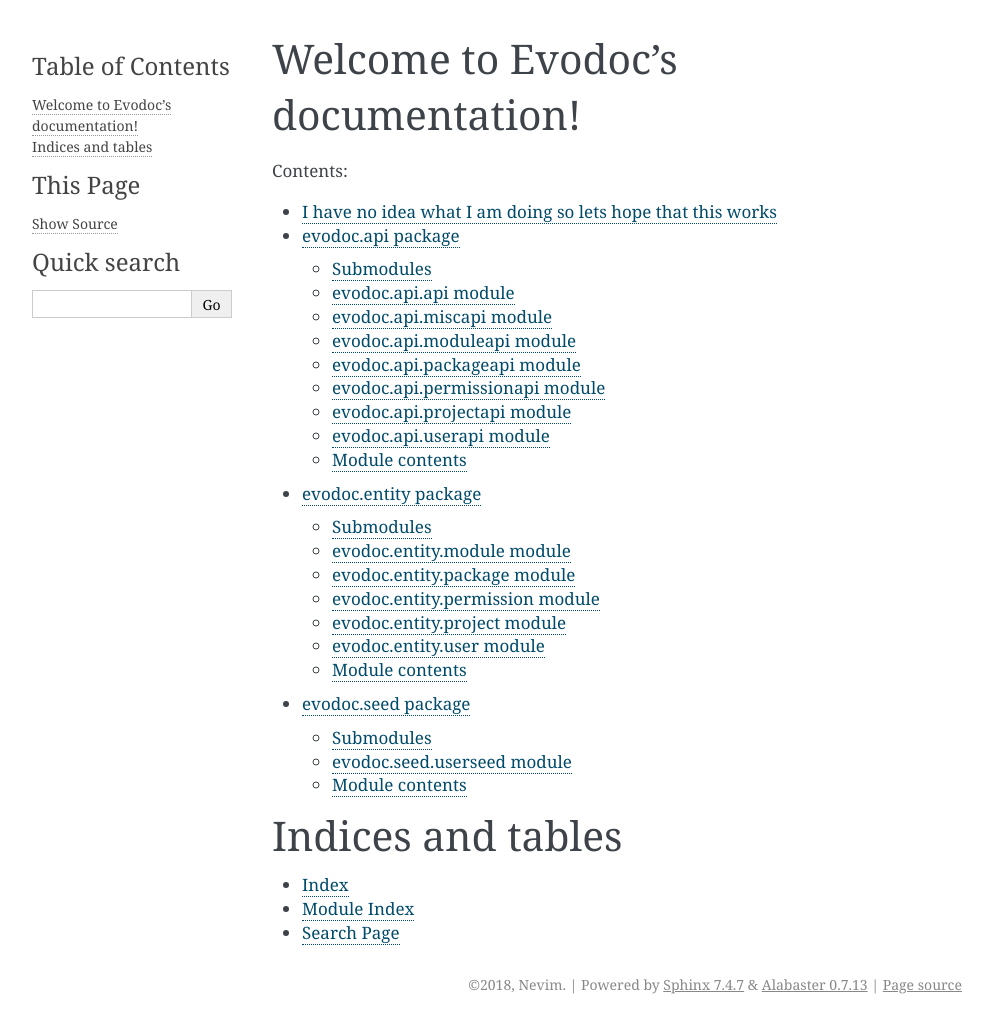
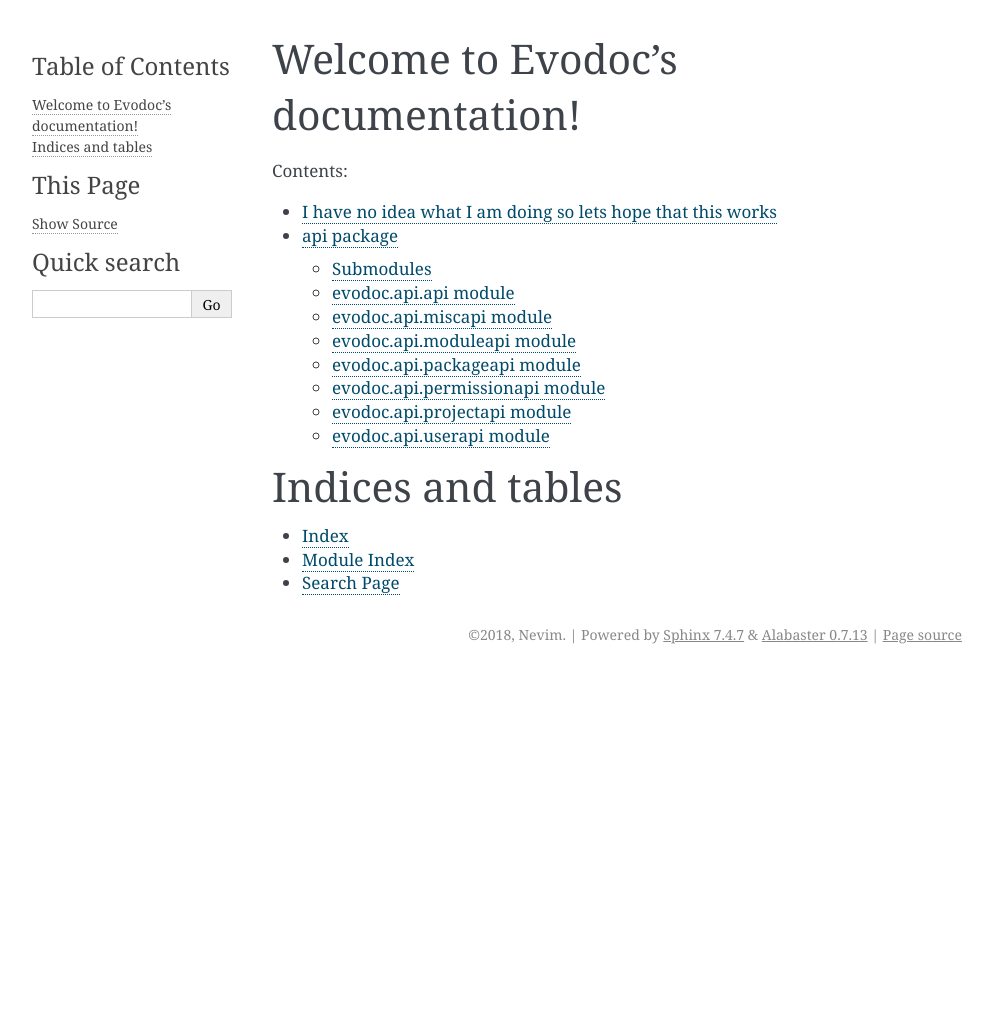
Before and after one commit to evo-doc/back-end, a Sphinx documentation site: the page built from docs/index.rst, in a window 1280 px wide. Shown: the whole page, without its empty margins (148-1141 px from the left). Built offline with Sphinx 7.4.7, drawn with Linux system fonts in a browser that asks for light colours; after the commit the page ends 900 px from its top, so only the background shows below that.

Commit message:
Revert "Docs"
This reverts commit 4e6e050e201c67015775acbb02361a89ad5948ea.

```diff
--- a/docs/evodoc.entity.rst
+++ /dev/null
@@ -1,48 +0,0 @@
-evodoc.entity package
-=====================
-
-Submodules
-----------
-
-evodoc.entity.module module
----------------------------
-
-.. automodule:: evodoc.entity.module
-    :members:
-    :show-inheritance:
-
-evodoc.entity.package module
-----------------------------
-
-.. automodule:: evodoc.entity.package
-    :members:
-    :show-inheritance:
-
-evodoc.entity.permission module
--------------------------------
-
-.. automodule:: evodoc.entity.permission
-    :members:
-    :show-inheritance:
-
-evodoc.entity.project module
-----------------------------
-
-.. automodule:: evodoc.entity.project
-    :members:
-    :show-inheritance:
-
-evodoc.entity.user module
--------------------------
-
-.. automodule:: evodoc.entity.user
-    :members:
-    :show-inheritance:
-
-
-Module contents
----------------
-
-.. automodule:: evodoc.entity
-    :members:
-    :show-inheritance:
--- a/docs/evodoc.rst
+++ b/docs/evodoc.rst
@@ -2,5 +2,4 @@
 ==================================
 
 .. automodule:: evodoc
-    :members:
-    :show-inheritance:
+   :members:
--- a/docs/evodoc.seed.rst
+++ /dev/null
@@ -1,20 +0,0 @@
-evodoc.seed package
-===================
-
-Submodules
-----------
-
-evodoc.seed.userseed module
----------------------------
-
-.. automodule:: evodoc.seed.userseed
-    :members:
-    :show-inheritance:
-
-
-Module contents
----------------
-
-.. automodule:: evodoc.seed
-    :members:
-    :show-inheritance:
--- a/docs/index.rst
+++ b/docs/index.rst
@@ -11,9 +11,7 @@
    :caption: Contents:
 
    evodoc
-   evodoc.api
-   evodoc.entity
-   evodoc.seed
+   api
 
 
 
--- a/docs/modules.rst
+++ /dev/null
@@ -1,7 +0,0 @@
-evodoc
-======
-
-.. toctree::
-   :maxdepth: 4
-
-   evodoc
```
Also changed, not shown: docs/api.rst (renamed from docs/evodoc.api.rst, +16 -17 lines), 8 other files.
